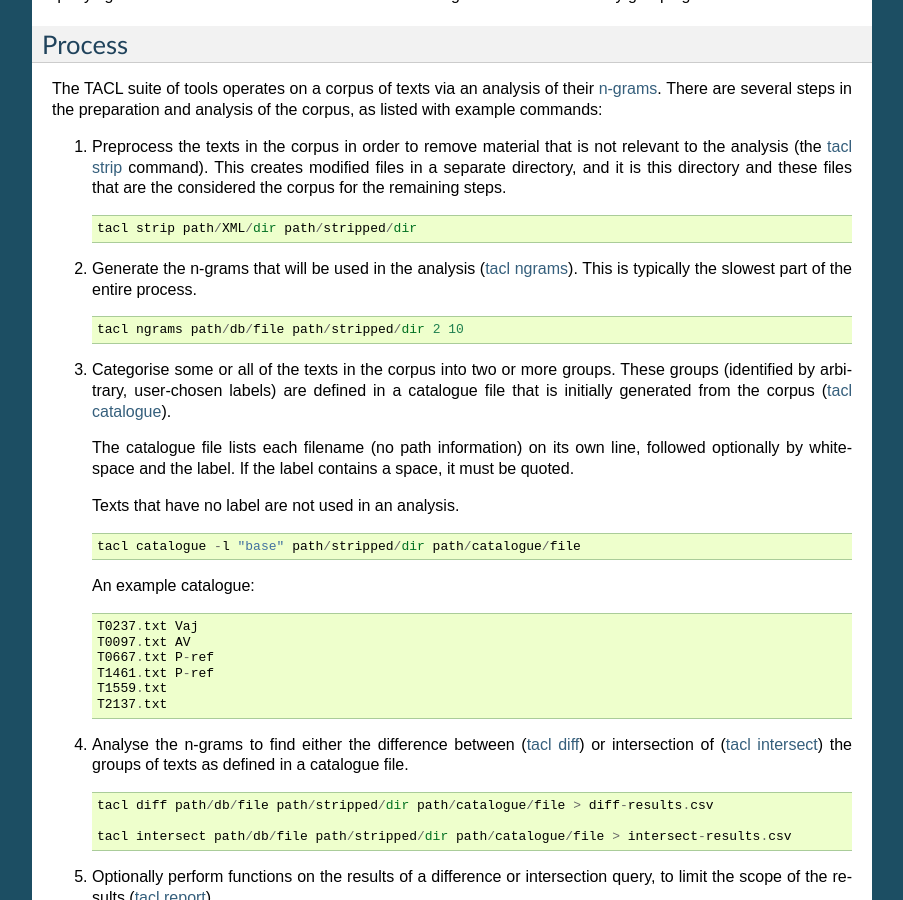
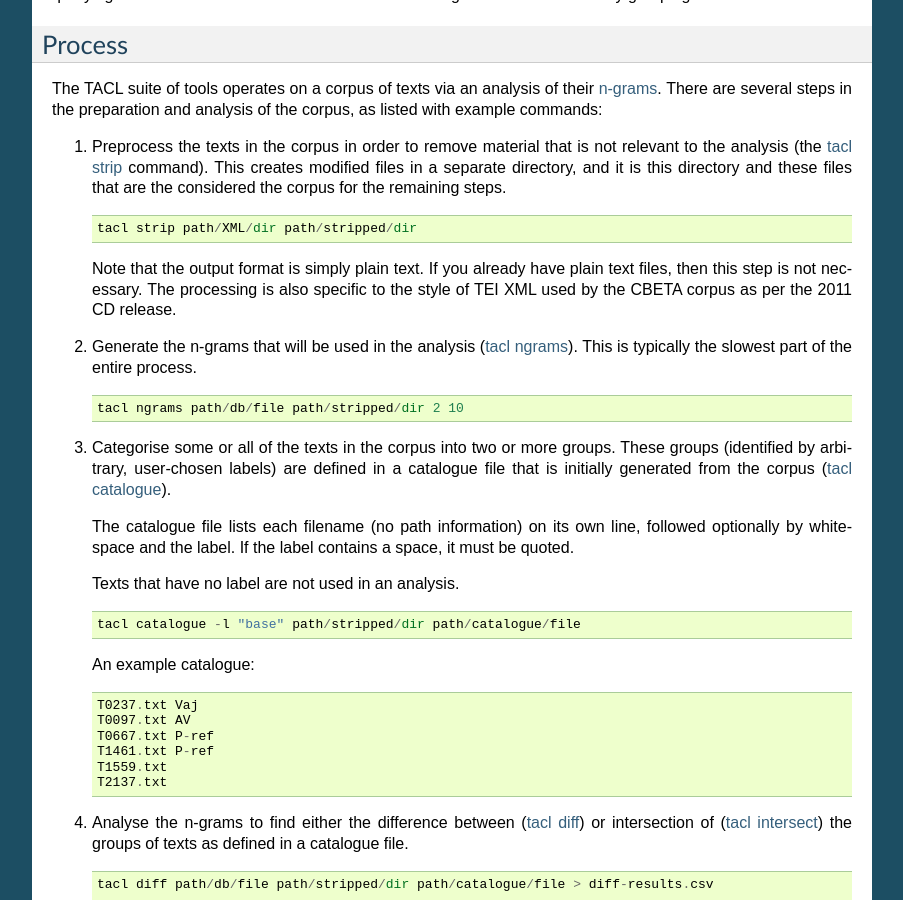
Before and after one commit to ajenhl/tacl, a Sphinx documentation site: the page built from docs/source/index.rst, in a window 1280 px wide and 900 px high, scrolled down 378 px. Shown: the whole window, without its empty margins (198-1101 px from the left). Built offline with Sphinx 7.4.7, drawn with Linux system fonts in a browser that asks for light colours.

Commit message:
Added explanatory note about the XML expected by the tacl strip command, and the nature of the output.

```diff
--- a/docs/source/index.rst
+++ b/docs/source/index.rst
@@ -44,6 +44,11 @@ analysis of the corpus, as listed with example commands:
    are the considered the corpus for the remaining steps. ::
 
        tacl strip path/XML/dir path/stripped/dir
+
+   Note that the output format is simply plain text. If you already
+   have plain text files, then this step is not necessary. The
+   processing is also specific to the style of TEI XML used by the
+   CBETA corpus as per the 2011 CD release.
 
 2. Generate the n-grams that will be used in the analysis (:doc:`tacl
    ngrams </scripts/tacl-ngrams>`). This is typically the slowest part
```
